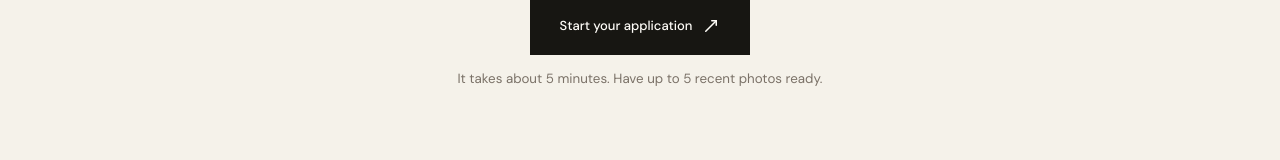
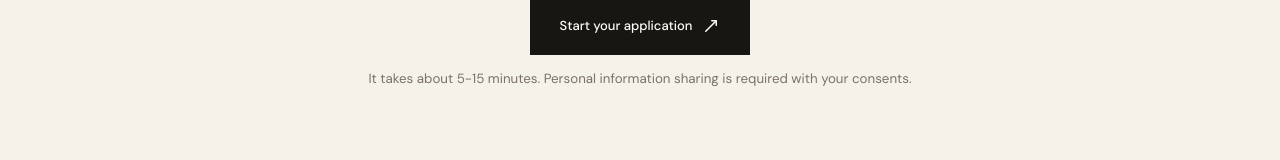
Before and after one commit to zinniraahmad/nexa-model, a React (Vite) app: page / in a window 1280 px wide. Shown: the part 4359-4519 px from the top of the page. Built offline with nearby package versions, Linux system fonts and the light colour scheme; a web font is replaced by a local one.

Commit message:
fix: changed 5 photos statement at Home

```diff
--- a/src/pages/Home.jsx
+++ b/src/pages/Home.jsx
@@ -96,7 +96,7 @@ export default function Home() {
           <Link className="button button-dark large-button" to="/apply">
             Start your application <MoveUpRight size={18} />
           </Link>
-          <small>It takes about 5 minutes. Have up to 5 recent photos ready.</small>
+          <small>It takes about 5-15 minutes. Personal information sharing is required with your consents.</small>
         </section>
       </main>
       <Footer />
```
